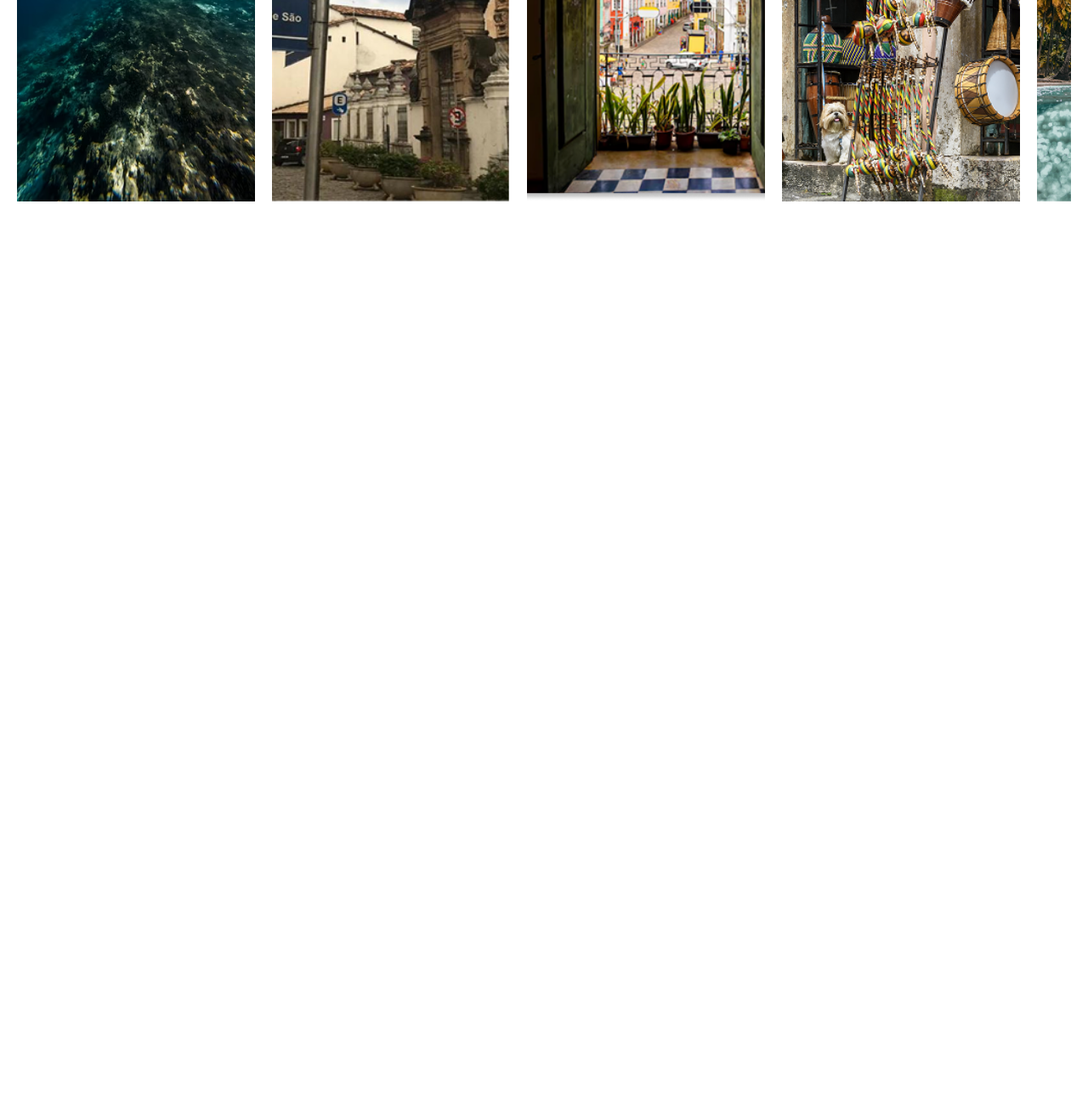
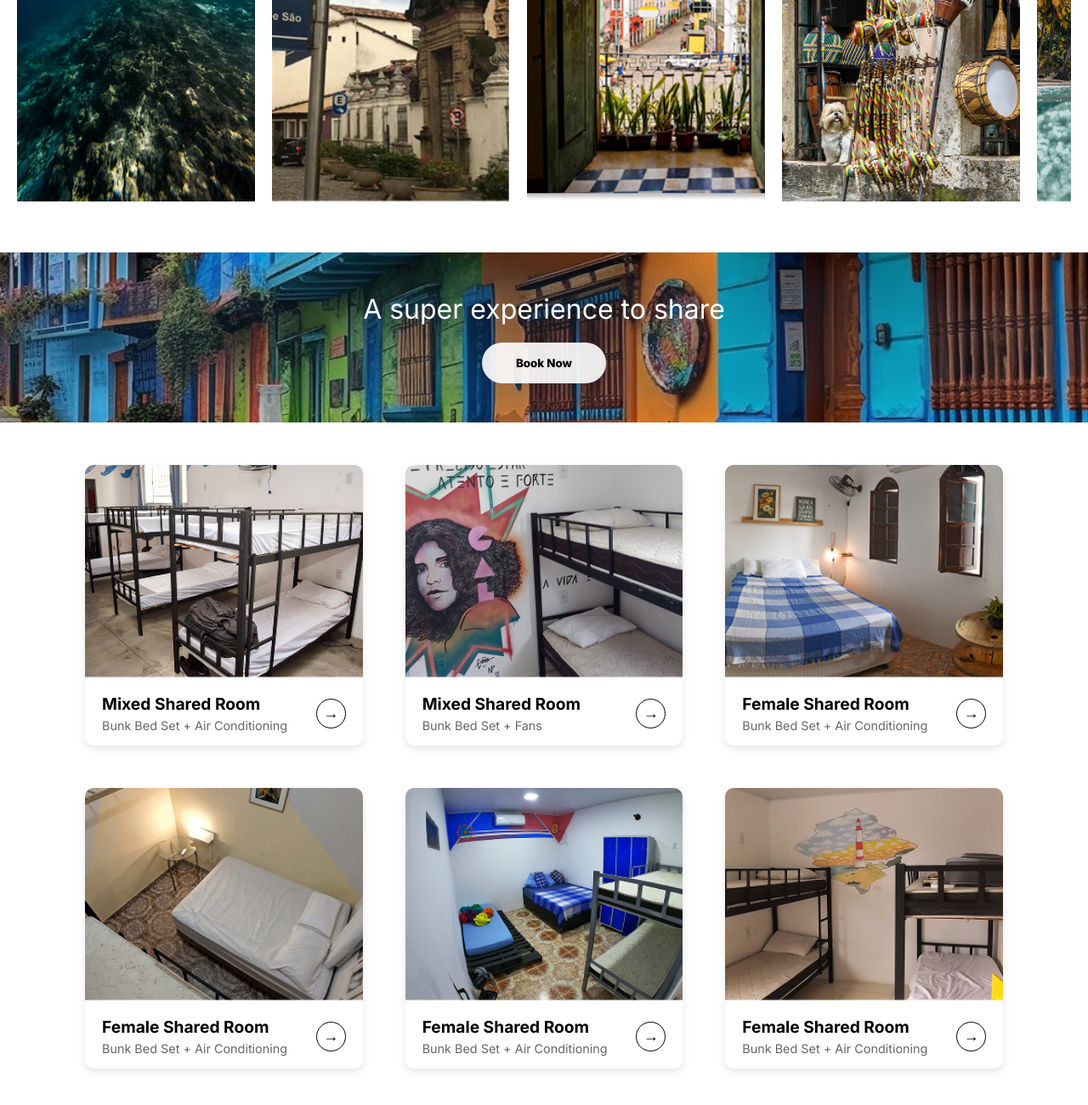
Before and after one commit to webbyahtisham/Single-Page-Hotel-Website, a plain HTML site: page index.html in a window 1280 px wide. Shown: the part 1247-2547 px from the top of the page at 85% size. Before the commit the page ends 1544 px from the top, so only its background shows below. Drawn offline with Linux system fonts and the light colour scheme.

Commit message:
two new section build one cta 2nd accommodations

```diff
--- a/index.html
+++ b/index.html
@@ -50,7 +50,6 @@
 
             <div class="gallery-container" id="galleryContainer">
                 <div class="gallery-track" id="galleryTrack">
-
                     <div class="gallery-item"><img src="./imgs/gallery1.avif" alt="Beach view"></div>
                     <div class="gallery-item"><img src="./imgs/gallery2.png" alt="Beach view"></div>
                     <div class="gallery-item"><img src="./imgs/gallery3.png" alt="Beach view"></div>
@@ -61,11 +60,90 @@
                     <div class="gallery-item"><img src="./imgs/gallery8.avif" alt="Beach view"></div>
                     <div class="gallery-item"><img src="./imgs/gallery9.avif" alt="Beach view"></div>
                     <div class="gallery-item"><img src="./imgs/gallery10.avif" alt="Beach view"></div>
-
-
                 </div>
             </div>
         </section>
+        <section id="cta">
+            <h1 class="cta-h1">A super experience to share</h1>
+            <button>Book Now</button>
+        </section>
+<section class="accommodations">
+  <div class="accommodation-card">
+    <img src="/imgs/accommodations1.png" alt="Room Image">
+    <div class="accommodation-content">
+      <div class="accommodation-text">
+        <h2>Mixed Shared Room</h2>
+        <p>Bunk Bed Set + Air Conditioning</p>
+      </div>
+      <div class="accommodation-icon">
+        <span>&#8594;</span>
+      </div>
+    </div>
+  </div>
+
+  <div class="accommodation-card">
+    <img src="/imgs/accommodations2.png" alt="Room Image">
+    <div class="accommodation-content">
+      <div class="accommodation-text">
+        <h2>Mixed Shared Room</h2>
+        <p>Bunk Bed Set + Fans</p>
+      </div>
+      <div class="accommodation-icon">
+        <span>&#8594;</span>
+      </div>
+    </div>
+  </div>
+
+  <div class="accommodation-card">
+    <img src="/imgs/accommodations3.png" alt="Room Image">
+    <div class="accommodation-content">
+      <div class="accommodation-text">
+        <h2>Female Shared Room</h2>
+        <p>Bunk Bed Set + Air Conditioning</p>
+      </div>
+      <div class="accommodation-icon">
+        <span>&#8594;</span>
+      </div>
+    </div>
+  </div>
+  <div class="accommodation-card">
+    <img src="/imgs/accommodations4.png" alt="Room Image">
+    <div class="accommodation-content">
+      <div class="accommodation-text">
+        <h2>Female Shared Room</h2>
+        <p>Bunk Bed Set + Air Conditioning</p>
+      </div>
+      <div class="accommodation-icon">
+        <span>&#8594;</span>
+      </div>
+    </div>
+  </div>
+  <div class="accommodation-card">
+    <img src="/imgs/accommodations5.png" alt="Room Image">
+    <div class="accommodation-content">
+      <div class="accommodation-text">
+        <h2>Female Shared Room</h2>
+        <p>Bunk Bed Set + Air Conditioning</p>
+      </div>
+      <div class="accommodation-icon">
+        <span>&#8594;</span>
+      </div>
+    </div>
+  </div>
+  <div class="accommodation-card">
+    <img src="/imgs/accommodations6.png" alt="Room Image">
+    <div class="accommodation-content">
+      <div class="accommodation-text">
+        <h2>Female Shared Room</h2>
+        <p>Bunk Bed Set + Air Conditioning</p>
+      </div>
+      <div class="accommodation-icon">
+        <span>&#8594;</span>
+      </div>
+    </div>
+  </div>
+</section>
+
     </main>
     <footer></footer>
 </body>
--- a/style.css
+++ b/style.css
@@ -259,13 +259,8 @@ body {
 }
 
 .gallery-container {
-  overflow-x: auto;
-  overflow-y: hidden;
-  scroll-behavior: smooth;
-  -webkit-overflow-scrolling: touch;
-  cursor: grab;
-  scrollbar-width: thin;
-  scrollbar-color: #888 transparent;
+  overflow: hidden;
+  /* We let GSAP handle scroll */
 }
 
 .gallery-track {
@@ -339,7 +334,147 @@ body {
 
 /* Gallery end */
 
-.book {
-  height: 500px;
-  background: #a74646;
+#cta {
+  width: 100%;
+  min-height: 200px;
+  padding: 40px 20px;
+  background-image: url(./imgs/CTA.png);
+  background-position: center;
+  background-size: cover;
+  background-repeat: no-repeat;
+  display: flex;
+  align-items: center;
+  justify-content: center;
+  flex-direction: column;
+  gap: 20px;
+  text-align: center;
 }
+
+#cta .cta-h1 {
+  color: white;
+  font-weight: 400;
+  font-size: 2rem;
+}
+
+#cta button {
+  outline: none;
+  border: none;
+  border-radius: 100px;
+  padding: 16px 40px;
+  font-weight: 800;
+  background-color: rgba(255, 255, 255, 0.9);
+  color: black;
+  cursor: pointer;
+  transition: background-color 0.3s ease, color 0.3s ease;
+}
+
+#cta button:hover {
+  background-color: black;
+  color: white;
+}
+
+/* Responsive typography & padding */
+@media (max-width: 600px) {
+  #cta .cta-h1 {
+    font-size: 1.5rem;
+  }
+
+  #cta button {
+    padding: 12px 30px;
+    font-size: 0.9rem;
+  }
+}
+
+/* accommodations */
+.accommodations {
+  display: grid;
+  grid-template-columns: repeat(3, 1fr); /* 3 columns on large screens */
+  gap: 70px;
+  margin: 50px auto;
+  padding: 0 150px;
+  max-width: 1800px;
+}
+
+.accommodation-card {
+  background: #fff;
+  border-radius: 10px;
+  overflow: hidden;
+  box-shadow: 0 4px 10px rgba(0, 0, 0, 0.1);
+  transition: transform 0.3s ease;
+}
+
+.accommodation-card:hover {
+  transform: translateY(-5px);
+}
+
+.accommodation-card img {
+  width: 100%;
+  height: 250px;
+  object-fit: cover;
+}
+
+.accommodation-content {
+  display: flex;
+  justify-content: space-between;
+  align-items: center;
+  padding: 15px 20px;
+}
+
+.accommodation-text h2 {
+  font-size: 1.2rem;
+  margin: 0 0 5px;
+}
+
+.accommodation-text p {
+  font-size: 0.9rem;
+  color: #666;
+  margin: 0;
+}
+
+/* Arrow icon styles with hover effect */
+.accommodation-icon {
+  width: 35px;
+  height: 35px;
+  background: transparent;
+  border-radius: 50%;
+  display: flex;
+  border: solid 1px black;
+  justify-content: center;
+  align-items: center;
+  transition: transform 0.3s ease;
+}
+
+.accommodation-icon span {
+  color: #000000;
+  font-size: 18px;
+  display: inline-block;
+  transition: transform 0.3s ease;
+}
+
+.accommodation-card:hover .accommodation-icon span {
+  transform: rotate(-45deg);
+}
+
+/* Responsive adjustments */
+@media (max-width: 1600px) {
+  .accommodations {
+    padding: 0 100px;
+    gap: 50px;
+  }
+}
+
+@media (max-width: 1200px) {
+  .accommodations {
+    grid-template-columns: repeat(2, 1fr); /* 2 columns */
+    padding: 0 70px;
+    gap: 40px;
+  }
+}
+
+@media (max-width: 768px) {
+  .accommodations {
+    grid-template-columns: 1fr; /* 1 column */
+    padding: 0 10px;
+    gap: 30px;
+  }
+}
```
Also changed, not shown: script.js (line endings or trailing spaces). Lines whose indentation alone changed are shown as unchanged.
